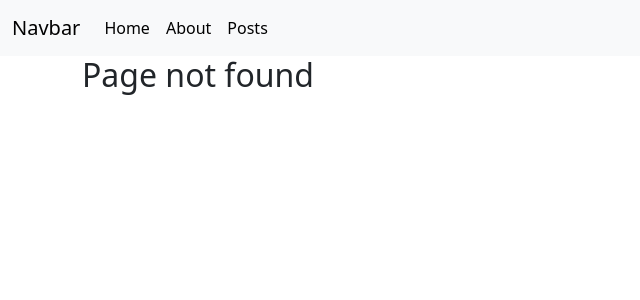
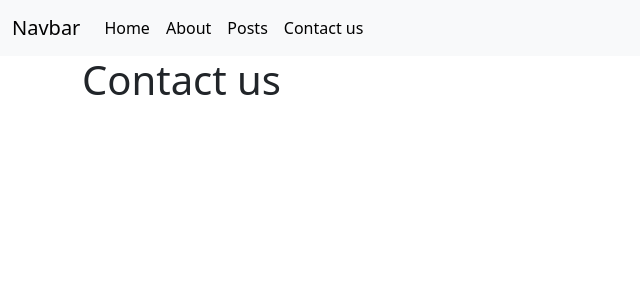
Before and after one commit to AlessandroSCPse/122-vite-auth-frontoffice, a Vue app: page /contact-us in a window 1280 px wide. Before the commit this address had no page. Shown: the top 300 px of the page, without its empty margins (0-640 px from the left). Built offline with nearby package versions, Linux system fonts and the light colour scheme.

Commit message:
Created contact-us route + related page component

```diff
--- a/src/components/AppHeader.vue
+++ b/src/components/AppHeader.vue
@@ -15,6 +15,10 @@ export default {
                 {
                     label: 'Posts',
                     routeName: 'posts'
+                },
+                {
+                    label: 'Contact us',
+                    routeName: 'contact-us'
                 }
             ]
         };
--- /dev/null
+++ b/src/pages/AppContactUs.vue
@@ -0,0 +1,11 @@
+<script>
+export default {
+    name: 'AppContactUs'
+}
+</script>
+
+<template>
+    <div class="container">
+        <h1>Contact us</h1>
+    </div>
+</template>
--- a/src/router.js
+++ b/src/router.js
@@ -5,6 +5,7 @@ import AppAbout from './pages/AppAbout.vue';
 import PostList from './pages/PostList.vue';
 import SinglePost from './pages/SinglePost.vue';
 import NotFound from './pages/NotFound.vue';
+import AppContactUs from './pages/AppContactUs.vue';
 
 const router = createRouter({
     history: createWebHistory(),
@@ -30,6 +31,12 @@ const router = createRouter({
             component: SinglePost
         },
         {
+            path: '/contact-us',
+            name: 'contact-us',
+            component: AppContactUs
+        },
+        // 404 not found rule
+        {
             path: "/:pathMatch(.*)*",
             name: "not-found",
             component: NotFound
```
